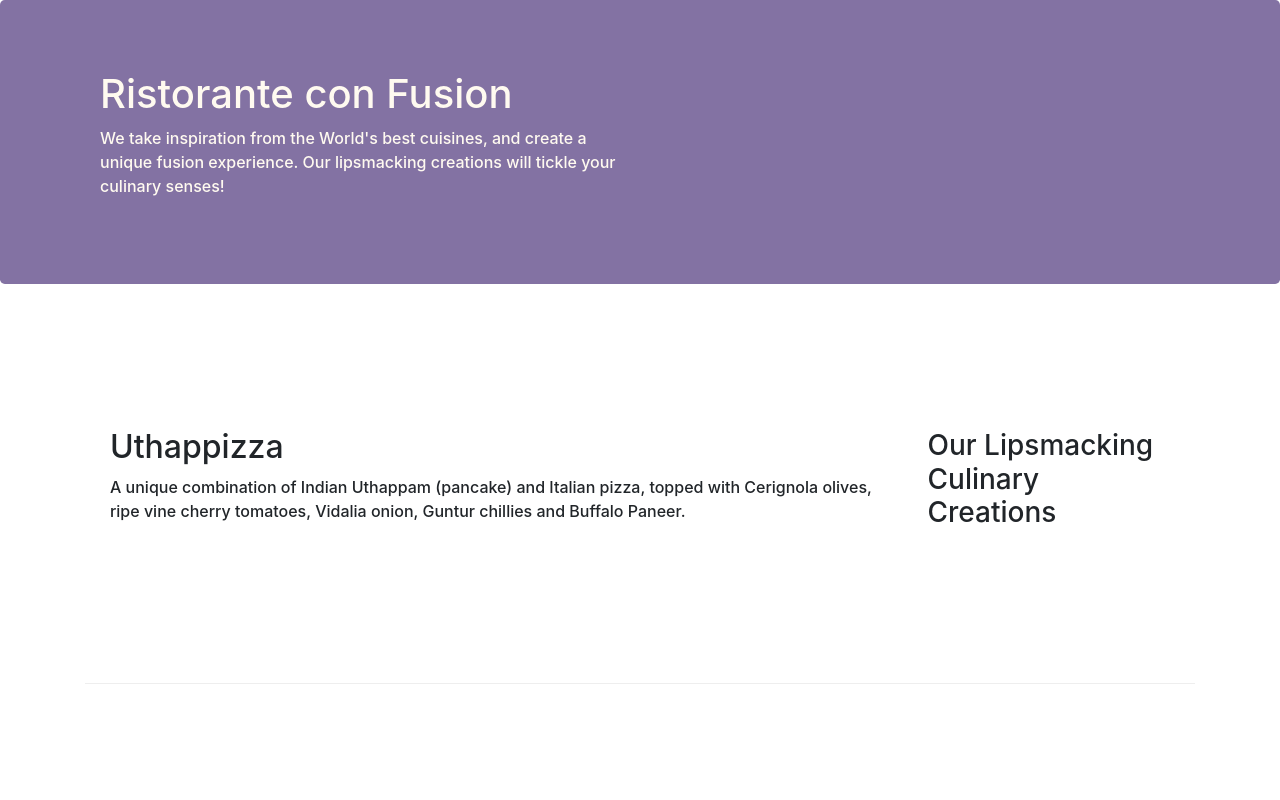
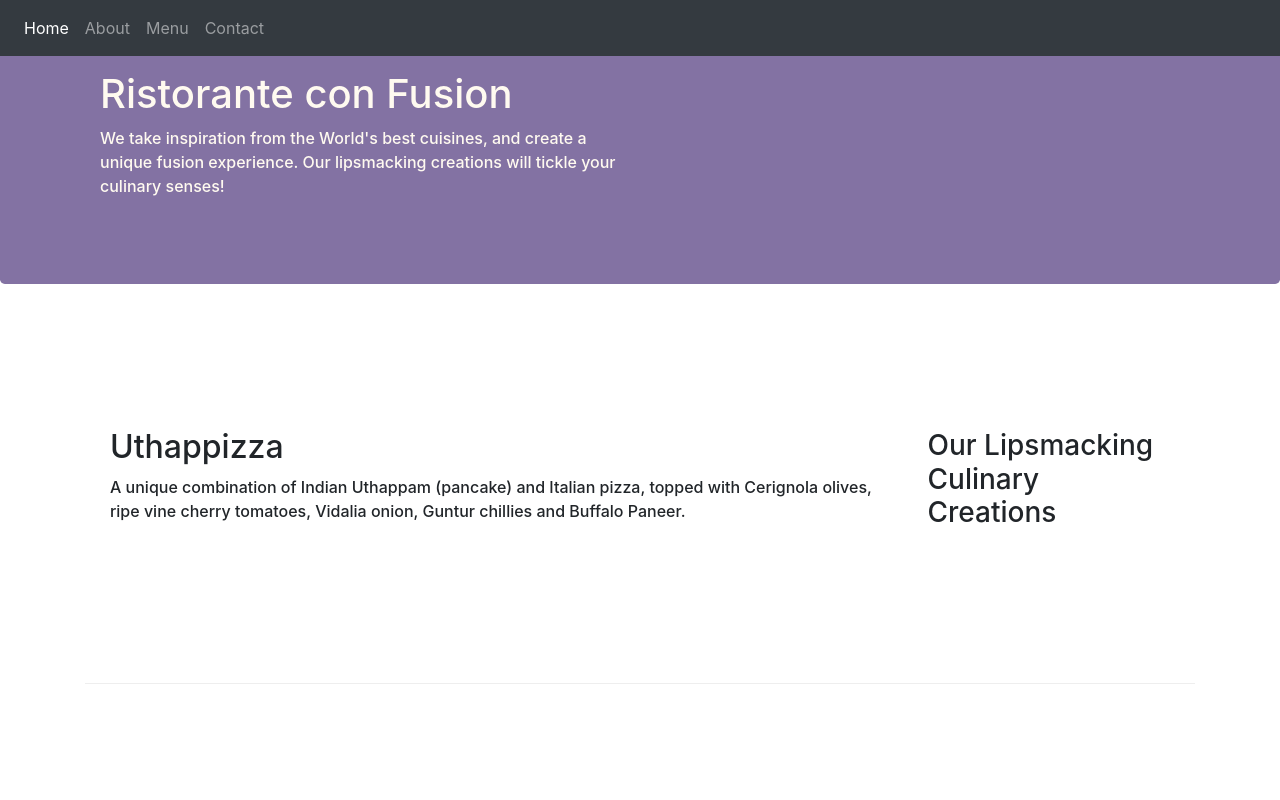
Before and after one commit to b-sujith/Fundamental-Concepts-Of-Compiler-Design, a website: page index.html in a window 1280 px wide. Shown: the top 800 px of the page. Drawn offline with nearby package versions, Linux system fonts and the light colour scheme.

Commit message:
week2 navbar commit

```diff
--- a/index.html
+++ b/index.html
@@ -14,6 +14,14 @@
 </head>
 
 <body>
+    <nav class="navbar navbar-dark bg-dark navbar-expand-sm fixed-top">
+        <ul class="navbar-nav mr-auto">
+            <li class="nav-item active"><a href="#" class="nav-link">Home</a></li>
+            <li class="nav-item"><a href="./aboutus.html" class="nav-link">About</a></</li>
+            <li class="nav-item"><a href="#" class="nav-link">Menu</a></</li>
+            <li class="nav-item"><a href="#" class="nav-link">Contact</a></</li>
+        </ul>
+    </nav>
 
     <header class="jumbotron ">
         <div class="container">
```
Also changed, not shown: aboutus.html (+8 -0 lines).
